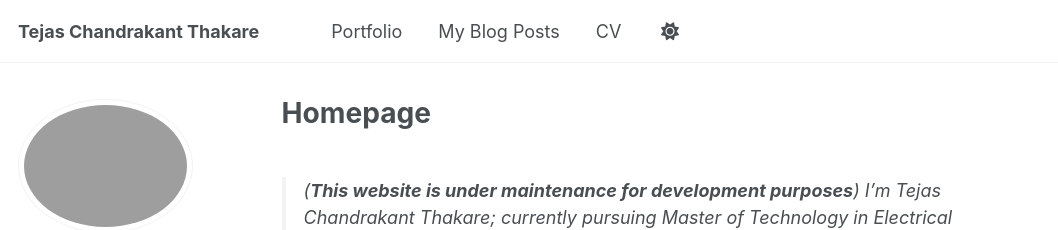
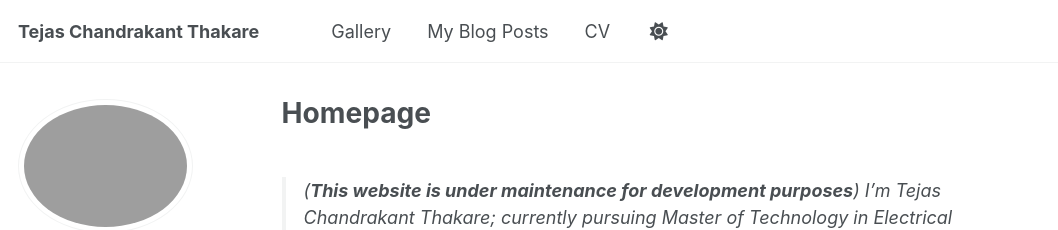
Before and after one commit to TejasCThakare/tejascthakare.github.io, a Jekyll site: the page built from _pages/about.md, in a window 1280 px wide. Shown: the top 230 px of the page, without its empty margins (0-1058 px from the left). Built offline with Jekyll 4.4.1, drawn with Linux system fonts in a browser that asks for light colours; some web fonts are replaced.

Commit message:
Update navigation.yml

```diff
--- a/_data/navigation.yml
+++ b/_data/navigation.yml
@@ -17,8 +17,8 @@ main:
   #- title: "Teaching"
     #url: https://tejascthakare.github.io/teaching/
 
-  - title: "Portfolio"
-    url: https://tejascthakare.github.io/portfolio/
+  - title: "Gallery"
+    url: https://tejascthakare.github.io/Gallery/
 
   - title: "My Blog Posts"
     url: https://tejascthakare.github.io/blogs/
```
